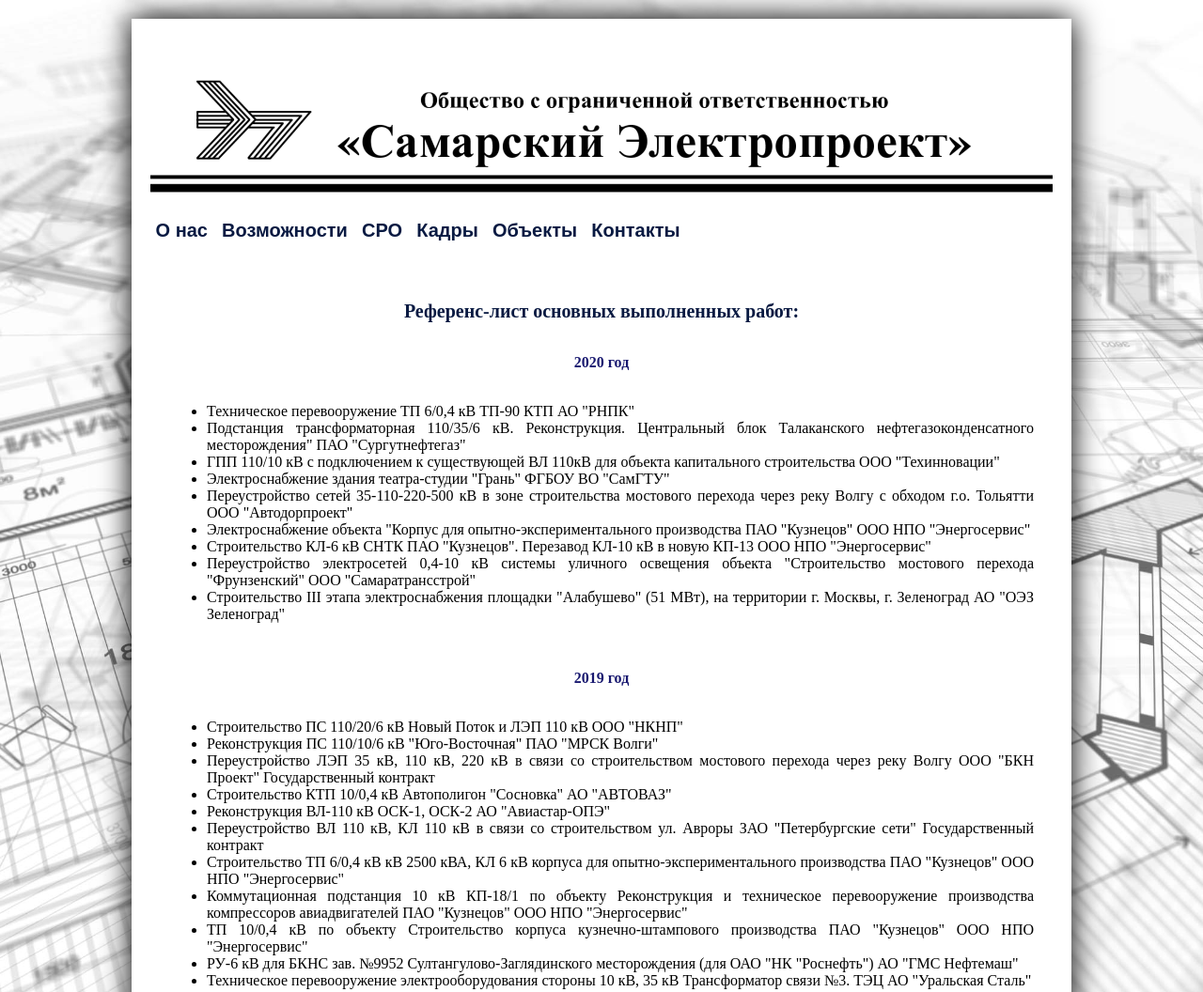
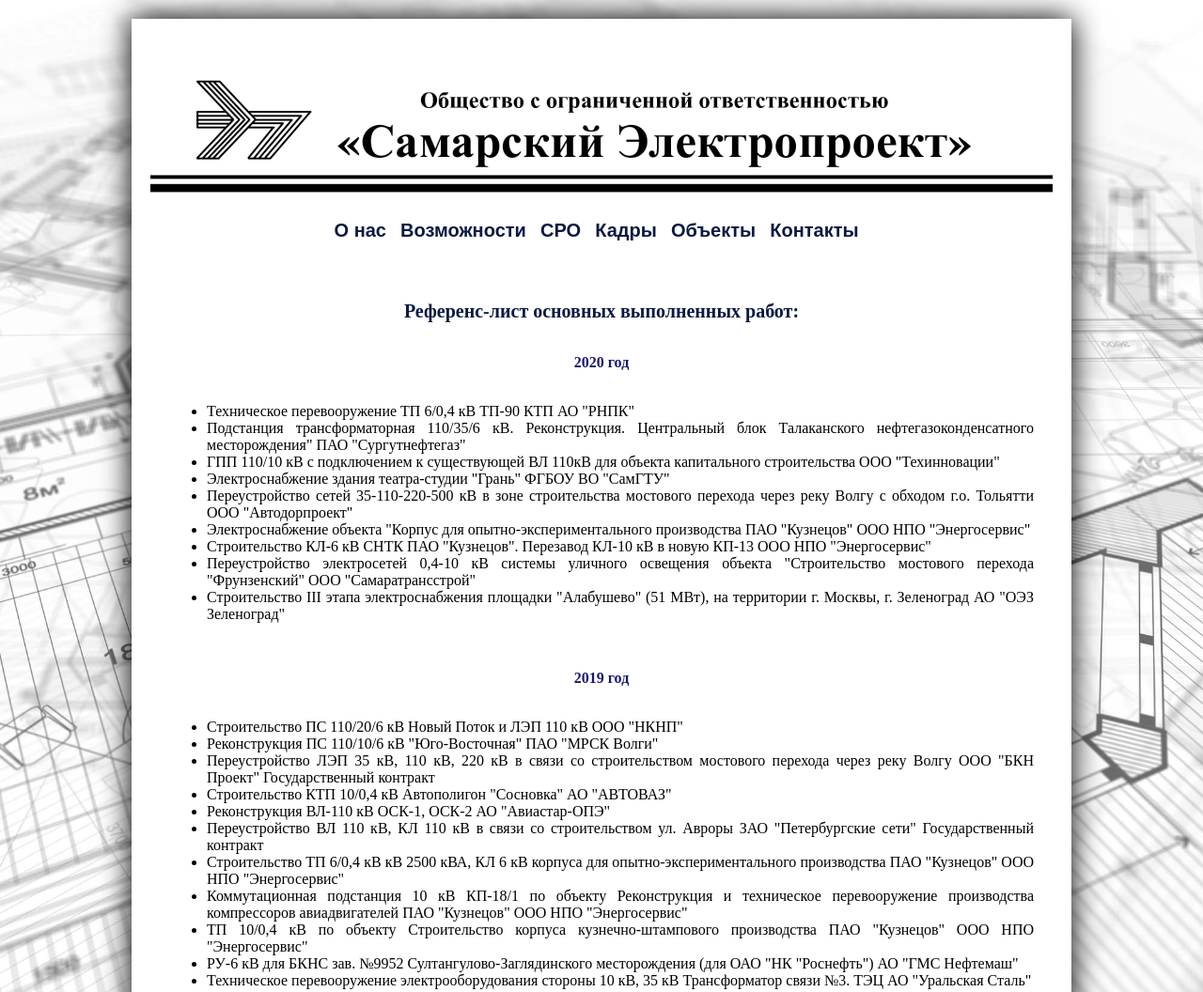
Before and after one commit to samelpro/samelpro.ru.sro, a plain HTML site: page object.html in a window 1280 px wide. Shown: the top 1056 px of the page at 94% size. Drawn offline with Linux system fonts and the light colour scheme.

Commit message:
Update object.html

```diff
--- a/object.html
+++ b/object.html
@@ -14,8 +14,10 @@
     <tr class="height-menu-cell">
       <td class="fon-menu">
         <div class="menu-position">
-	        <a class="menu" href="index.html">&nbsp;О&nbsp;нас&nbsp;</a> <a class="menu" href="vozm.html">&nbsp;Возможности&nbsp;</a> <a class="menu" href="sro.html">&nbsp;СРО&nbsp;</a> <a class="menu" href="kadry.html">&nbsp;Кадры&nbsp;</a> <a class="menu" href="object.html">&nbsp;Объекты&nbsp;</a> <a class="menu" href="contact.html">&nbsp;Контакты&nbsp;</a>
-	      </div>
+	  <div class="menu-position-center">
+	    <a class="menu" href="index.html">&nbsp;О&nbsp;нас&nbsp;</a> <a class="menu" href="vozm.html">&nbsp;Возможности&nbsp;</a> <a class="menu" href="sro.html">&nbsp;СРО&nbsp;</a> <a class="menu" href="kadry.html">&nbsp;Кадры&nbsp;</a> <a class="menu" href="object.html">&nbsp;Объекты&nbsp;</a> <a class="menu" href="contact.html">&nbsp;Контакты&nbsp;</a>
+	  </div>
+        </div>
       </td>
 
     </tr>
```
